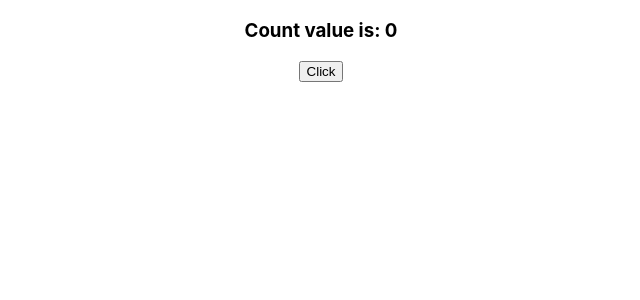
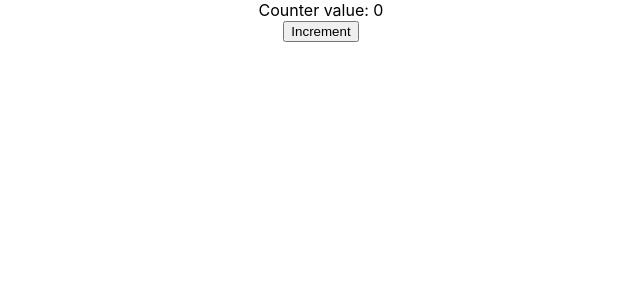
Before and after one commit to JimChristian21/React-tutorial, a React (Create React App) app in the folder myproject/: page / in a window 1280 px wide. Shown: the top 300 px of the page, without its empty margins (319-959 px from the left). Built offline with nearby package versions, Linux system fonts and the light colour scheme.

Commit message:
State in functional component

```diff
--- a/myproject/src/App.js
+++ b/myproject/src/App.js
@@ -1,13 +1,14 @@
 // import logo from './logo.svg';
 import './App.css';
-import FunctionEvent from "./components/FunctionEvent.js";
-import ClassEvent from "./components/ClassEvent.js";
-import Counter from "./components/Counter.js";
+// import FunctionEvent from "./components/FunctionEvent.js";
+// import ClassEvent from "./components/ClassEvent.js";
+// import Counter from "./components/Counter.js";
+import FunctionalCounter from './components/FunctionalCounter.js';
 
 function App() {
   return (
     <div className="App">
-      <Counter/>
+      <FunctionalCounter/>
     </div>
   );
 }
--- /dev/null
+++ b/myproject/src/components/FunctionalCounter.js
@@ -0,0 +1,21 @@
+import {useState} from "react";
+
+const FunctionalCounter = () => {
+
+    const [counter, setCounter] = useState(0);
+
+    const increment = () => {
+        setCounter(counter + 1);
+    }
+
+    return (
+        <div>
+            <div>Counter value: {counter}</div>
+            <div>
+                <button onClick={increment}>Increment</button>
+            </div>
+        </div>
+    )
+}
+
+export default FunctionalCounter;
```
